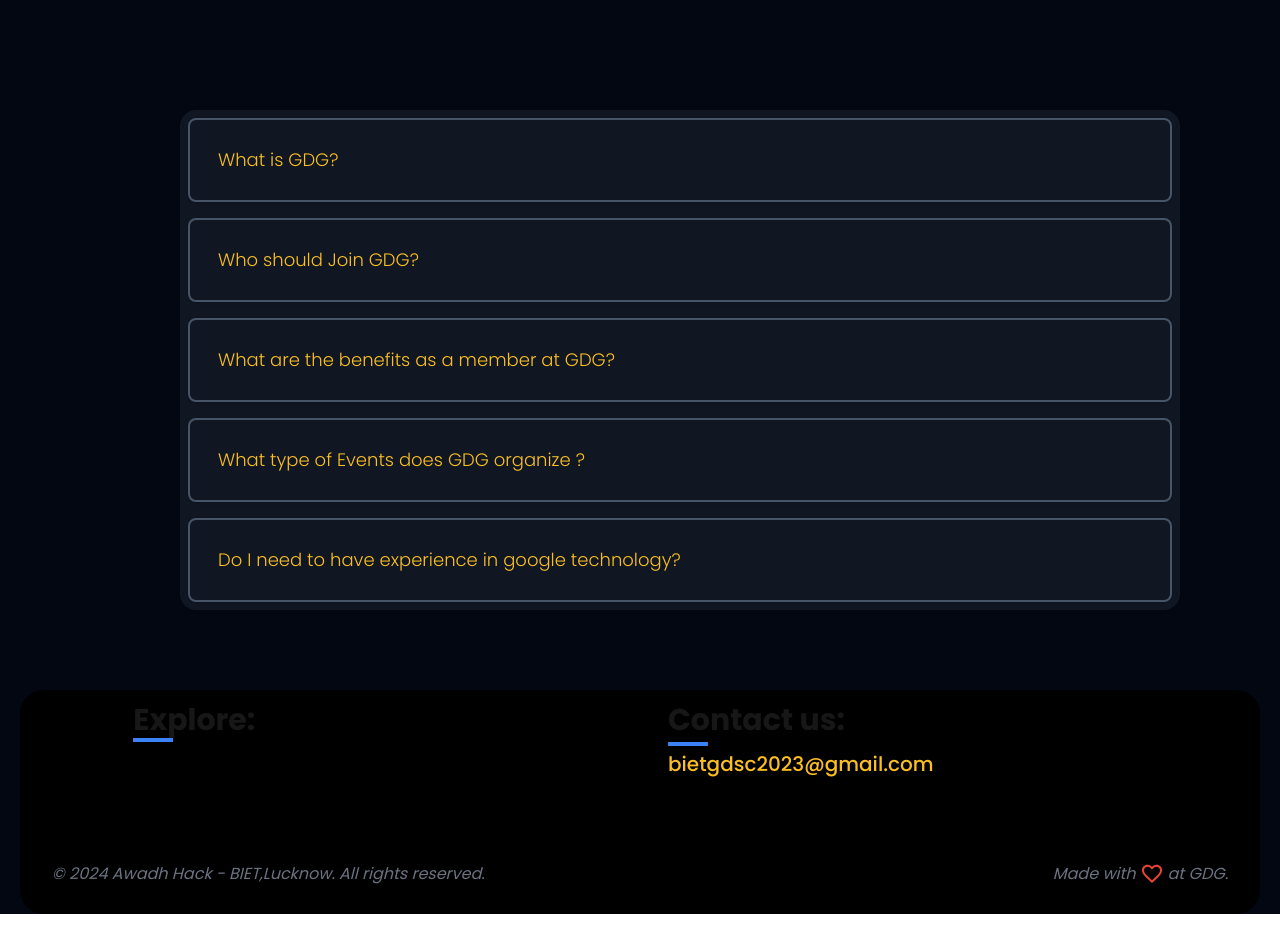
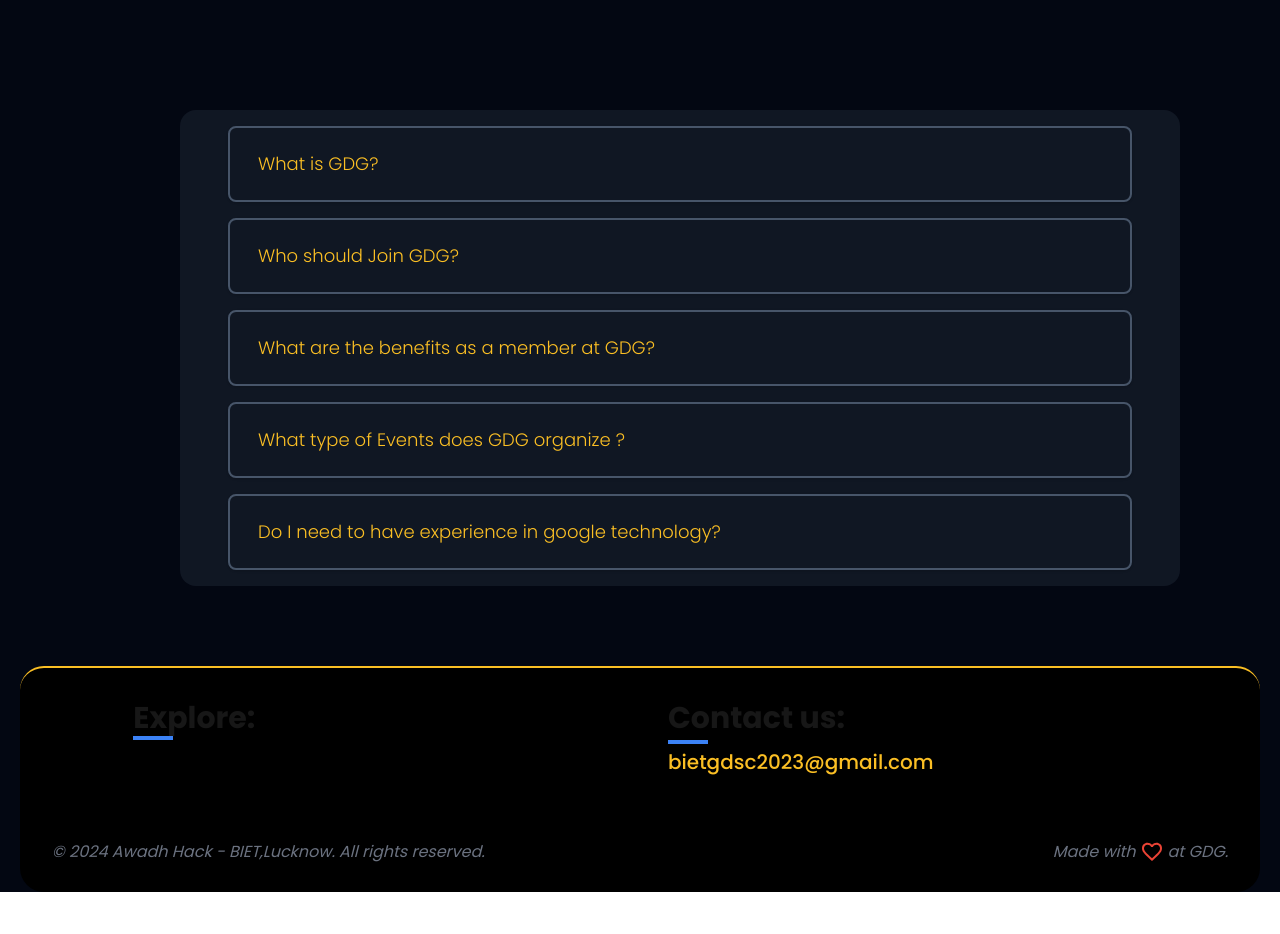
Before and after one commit to GDG-Biet/awadh-hack, a Next.js app: page / in a window 1280 px wide. Shown: the part 4890-5824 px from the top of the page. After the commit the page ends 5802 px from the top, so only its background shows below. Built offline with nearby package versions, Linux system fonts and the light colour scheme.

Commit message:
addded border to footer

```diff
--- a/components/Faqs.tsx
+++ b/components/Faqs.tsx
@@ -16,7 +16,7 @@ export default function Home() {
   const [active, setActive] = useState([false, false, false, false, false]);
   return (
     <div className='w-full p-10 m-10'>
-      <div className='grid place-items-center w-5/6 m-auto bg-slate-600 bg-opacity-20 rounded-2xl'>
+      <div className='grid place-items-center w-5/6 m-auto bg-slate-600 px-10 py-2 bg-opacity-20 rounded-2xl'>
       {data.map((que)=>{
         return (
             <div className='w-full' key={que.idx}>
@@ -46,7 +46,7 @@ const Accordion = ({question, answer, turn, setTurn, idx}: Props) => {
 return (
   <div className='flex flex-col items-center justify-center w-full px-2 text-lg lg:text-base'>
     <button onClick={handler} className={`m-2 border-2 border-slate-600 rounded-lg px-5 shadow cursor-pointer w-full h-full ${turn![idx]}`}>
-      <div className='py-3'>
+      <div className='py-2'>
          <div className='flex items-center justify-between h-14 text-left'>
             <span className='ml-2 font-light lg:text-lg text-sm text-amber-400'>{question}</span>
             {/* <div>
--- a/components/footer.tsx
+++ b/components/footer.tsx
@@ -2,8 +2,8 @@
 
 export function Footer(){
 
-    return<div className="bg-black rounded-3xl m-5 p-3">
-        <div className="w-5/6 m-auto flex justify-between h-40 gap-14 ">
+    return<div className="bg-black rounded-3xl m-5 p-3 border-t-2 border-amber-400">
+        <div className="w-5/6 m-auto flex justify-between h-40 gap-14 pt-5">
             <div className="w-2/3 h-20">
             <h4 className="font-bold text-3xl">Explore:</h4>
                 <div className="w-10 h-1 bg-blue-500"></div>
```
